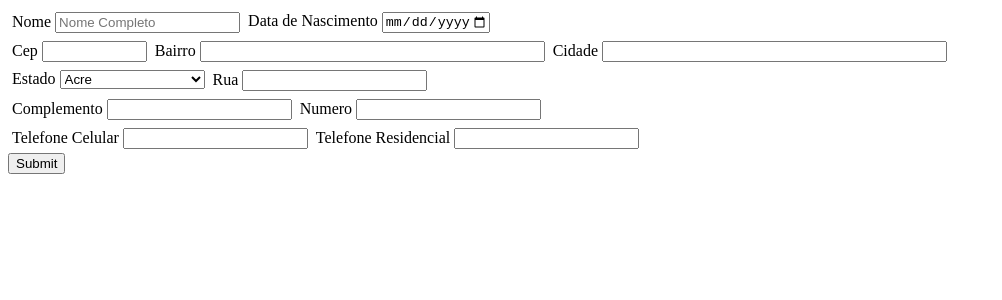
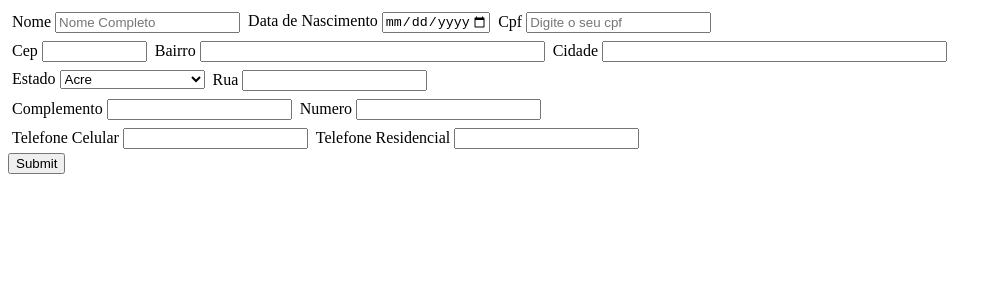
Before and after one commit to spirandeli/Formulario, a React (Create React App) app: page / in a window 1280 px wide. Shown: the top 300 px of the page, without its empty margins (0-1002 px from the left). Built offline with nearby package versions, Linux system fonts and the light colour scheme.

Commit message:
Cpf completo

```diff
--- a/src/App.js
+++ b/src/App.js
@@ -4,7 +4,7 @@ import  {Container, Row, Column} from "./Component/Formulario";
 import './App.css'
 import Cep from "./Component/Cep";
 import useForm from "./Hooks/useForm";
-import validadorCpf from "./Component/ValidadorCpf";
+import Cpf from "./Component/ValidadorCpf";
 import mascaraDeTelefone from "./Component/Mascaras";
 
 
@@ -34,7 +34,7 @@ function App() {
                                 min="1910-01-01" max="2005-01-01"/>
                     </Column>
 
-                    <validadorCpf/>
+                    <Cpf/>
 
                 </Row>
 
--- a/src/Component/Cep/index.js
+++ b/src/Component/Cep/index.js
@@ -41,7 +41,6 @@ function Cep () {
                     .then(function (data) {
                         if (!("erro" in data)) {
 
-                            console.log(data.data)
                             setCep(data.data.cep)
                             setRua(data.data.logradouro)
                             setBairro(data.data.bairro)
--- a/src/Component/ValidadorCpf/index.js
+++ b/src/Component/ValidadorCpf/index.js
@@ -4,40 +4,69 @@ import {Column} from "../Formulario";
 
 
 
-function validadorCpf(serCpf) {
-
-    let Soma;
-    let Resto;
-    Soma = 0;
-    let i;
-    if (serCpf == "00000000000") return false;
-
-    for (i=1; i<=9; i++) Soma = Soma + parseInt(serCpf.substring(i-1, i)) * (11 - i);
-    Resto = (Soma * 10) % 11;
-
-    i = 0;
-
-    if ((Resto == 10) || (Resto == 11))  Resto = 0;
-    if (Resto != parseInt(serCpf.substring(9, 10)) ) return false;
-
-    i = 0;
-
-    Soma = 0;
-    for (i = 1; i <= 10; i++) Soma = Soma + parseInt(serCpf.substring(i-1, i)) * (12 - i);
-    Resto = (Soma * 10) % 11;
-
-    if ((Resto == 10) || (Resto == 11))  Resto = 0;
-    if (Resto != parseInt(serCpf.substring(10, 11) ) ) return false;
-    return true;
+function Cpf() {
 
     const [cpf, setCpf] = useState("");
+
+
+
+    function validadorCpf(){
+        const split = cpf.split("");
+        const num1 = split[0]
+        const num2 = split[1]
+        const num3 = split[2]
+        const num4 = split[3]
+        const num5 = split[4]
+        const num6 = split[5]
+        const num7 = split[6]
+        const num8 = split[7]
+        const num9 = split[8]
+        const num10 = split[9]
+        const num11 = split[10]
+
+        if ((num1 == num2)&&(num2 == num3)&&(num3 == num4)&&(num4 == num5)&&(num5 == num6)&&(num6 == num7)&&(num7 == num8)&&(num8 == num9)&&(num9 == num10)&&(num10 == num11)){
+
+            return alert("Cpf Invalido")
+
+
+        }else {
+           const soma1 = (num1 * 10) + (num2 * 9) + (num3 * 8) + (num4 * 7) + (num5 * 6) + (num6 * 5) + (num7 * 4) + (num8 * 3) + (num9 * 2)
+            let resto1 = (soma1 * 10) % 11
+
+            if (resto1 == 10) resto1 = 0;
+
+
+           const soma2 = (num1 * 11) + (num2 * 10) + (num3 * 9) + (num4 * 8) + (num5 * 7) + (num6 * 6) + (num7 * 5) + (num8 * 4) + (num9 * 3) + (num10 * 2)
+
+           let resto2 = (soma2 * 10) % 11
+
+            if (resto2 == 10){
+                resto2 = 0
+            }
+
+            if ((resto1 == num10) && (resto2 == num11)){
+                return alert("Cpf Valido")
+            }else{
+                return alert("Cpf Invalido")
+            }
+
+
+        }
+
+    }
+
+
+
+
 
     return (
         <Column mobile='6' tablet='12' desktop='6'>
             <label> Cpf </ label>
-            <input onChange={e => setCpf(e.target.value)} onBlur={e => validadorCpf(e.target.value)} type="number" value={cpf} name = "cpf" id = "cpf" placeholder = "Digite o seu cpf"/>
+            <input onChange={e => setCpf(e.target.value)} onBlur={e => validadorCpf(e.target.value)}
+                   type="text" value={cpf} name = "cpf" id = "cpf" placeholder = "Digite o seu cpf"
+            maxLength={11} minLength={11}/>
         </Column>
     )
 
 }
-export default validadorCpf;
+export default Cpf;
```
